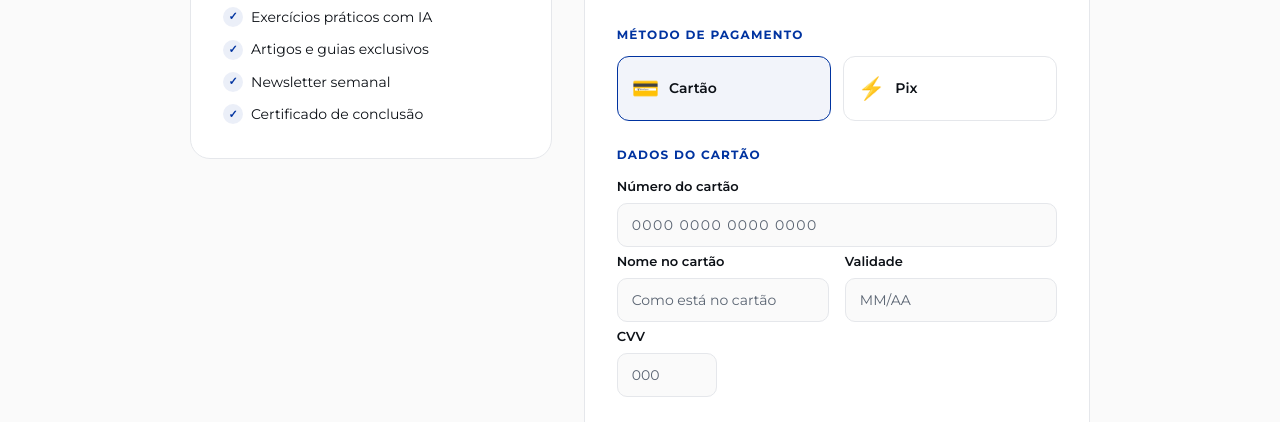
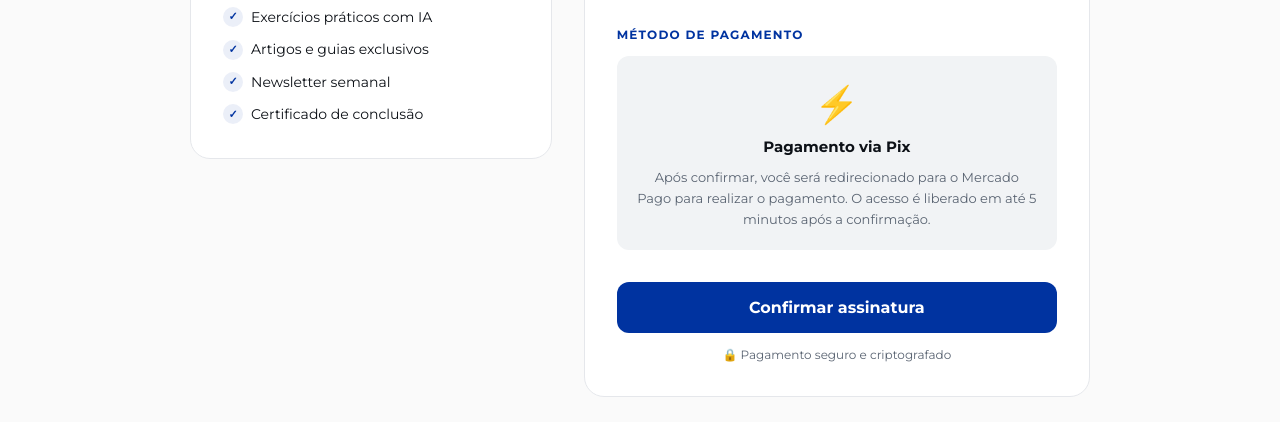
Before and after one commit to EducIA-br/educia-api., a website: page pagamento.html in a window 1280 px wide. Shown: the part 353-775 px from the top of the page. Drawn offline with Linux system fonts and the light colour scheme.

Commit message:
Update pagamento.html

```diff
--- a/pagamento.html
+++ b/pagamento.html
@@ -115,43 +115,10 @@
       </div>
 
       <div class="form-section-title">Método de pagamento</div>
-      <div class="pay-methods">
-        <div class="pay-method selected" onclick="selectMethod('cartao')" id="btn-cartao">
-          <span class="pay-method-icon">💳</span> Cartão
-        </div>
-        <div class="pay-method" onclick="selectMethod('pix')" id="btn-pix">
-          <span class="pay-method-icon">⚡</span> Pix
-        </div>
-      </div>
-
-      <!-- Campos cartão -->
-      <div id="card-fields">
-        <div class="form-section-title">Dados do cartão</div>
-        <div class="form-group">
-          <label>Número do cartão</label>
-          <input type="text" id="cardNum" class="card-number" placeholder="0000 0000 0000 0000" maxlength="19" oninput="maskCard(this)">
-        </div>
-        <div class="form-row">
-          <div class="form-group">
-            <label>Nome no cartão</label>
-            <input type="text" id="cardName" placeholder="Como está no cartão">
-          </div>
-          <div class="form-group">
-            <label>Validade</label>
-            <input type="text" id="cardExp" placeholder="MM/AA" maxlength="5" oninput="maskExp(this)">
-          </div>
-        </div>
-        <div class="form-group">
-          <label>CVV</label>
-          <input type="text" id="cardCvv" placeholder="000" maxlength="4" style="max-width:100px">
-        </div>
-      </div>
-
-      <!-- Campos Pix -->
-      <div id="pix-fields" style="display:none">
-        <div class="pix-icon">⚡</div>
-        <strong>Pagamento via Pix</strong>
-        <p>Após confirmar, você receberá um QR Code para realizar o pagamento. O acesso é liberado em até 5 minutos após a confirmação.</p>
+      <div style="background:var(--muted);border-radius:12px;padding:20px;text-align:center;margin-bottom:8px">
+        <div style="font-size:36px">⚡</div>
+        <strong style="font-size:15px">Pagamento via Pix</strong>
+        <p style="font-size:13px;color:var(--muted-fg);margin-top:8px">Após confirmar, você será redirecionado para o Mercado Pago para realizar o pagamento. O acesso é liberado em até 5 minutos após a confirmação.</p>
       </div>
 
       <button class="pay-btn" onclick="finalizar()">Confirmar assinatura</button>
@@ -206,13 +173,6 @@ document.getElementById('successPlan').textContent = p.name;
 const ul = document.getElementById('summaryFeatures');
 ul.innerHTML = p.features.map(f => `<li>${f}</li>`).join('');
 
-function selectMethod(m) {
-  document.querySelectorAll('.pay-method').forEach(el => el.classList.remove('selected'));
-  document.getElementById('btn-' + m).classList.add('selected');
-  document.getElementById('card-fields').style.display = m === 'cartao' ? 'block' : 'none';
-  document.getElementById('pix-fields').style.display = m === 'pix' ? 'block' : 'none';
-}
-
 function maskCPF(el) {
   let v = el.value.replace(/\D/g,'');
   v = v.replace(/(\d{3})(\d)/,'$1.$2');
@@ -241,24 +201,10 @@ function finalizar() {
   const nome = document.getElementById('nome').value.trim();
   const email = document.getElementById('email').value.trim();
   const cpf = document.getElementById('cpf').value.trim();
-  const metodo = document.querySelector('.pay-method.selected')?.id?.replace('btn-','') || 'cartao';
 
-  // Validação dados pessoais
   if (!nome) { alertField('nome', 'Por favor, preencha seu nome completo.'); return; }
   if (!email || !email.includes('@')) { alertField('email', 'Por favor, preencha um e-mail válido.'); return; }
   if (!cpf || cpf.length < 14) { alertField('cpf', 'Por favor, preencha seu CPF completo.'); return; }
-
-  // Validação cartão
-  if (metodo === 'cartao') {
-    const cardNum = document.getElementById('cardNum').value.trim();
-    const cardName = document.getElementById('cardName').value.trim();
-    const cardExp = document.getElementById('cardExp').value.trim();
-    const cardCvv = document.getElementById('cardCvv').value.trim();
-    if (!cardNum || cardNum.replace(/\s/g,'').length < 16) { alertField('cardNum', 'Por favor, preencha o número do cartão.'); return; }
-    if (!cardName) { alertField('cardName', 'Por favor, preencha o nome como está no cartão.'); return; }
-    if (!cardExp || cardExp.length < 5) { alertField('cardExp', 'Por favor, preencha a validade do cartão.'); return; }
-    if (!cardCvv || cardCvv.length < 3) { alertField('cardCvv', 'Por favor, preencha o CVV.'); return; }
-  }
 
   const plano = new URLSearchParams(window.location.search).get('plano') || 'Pro';
   const link = MP_LINKS[plano] || MP_LINKS['Pro'];
```
